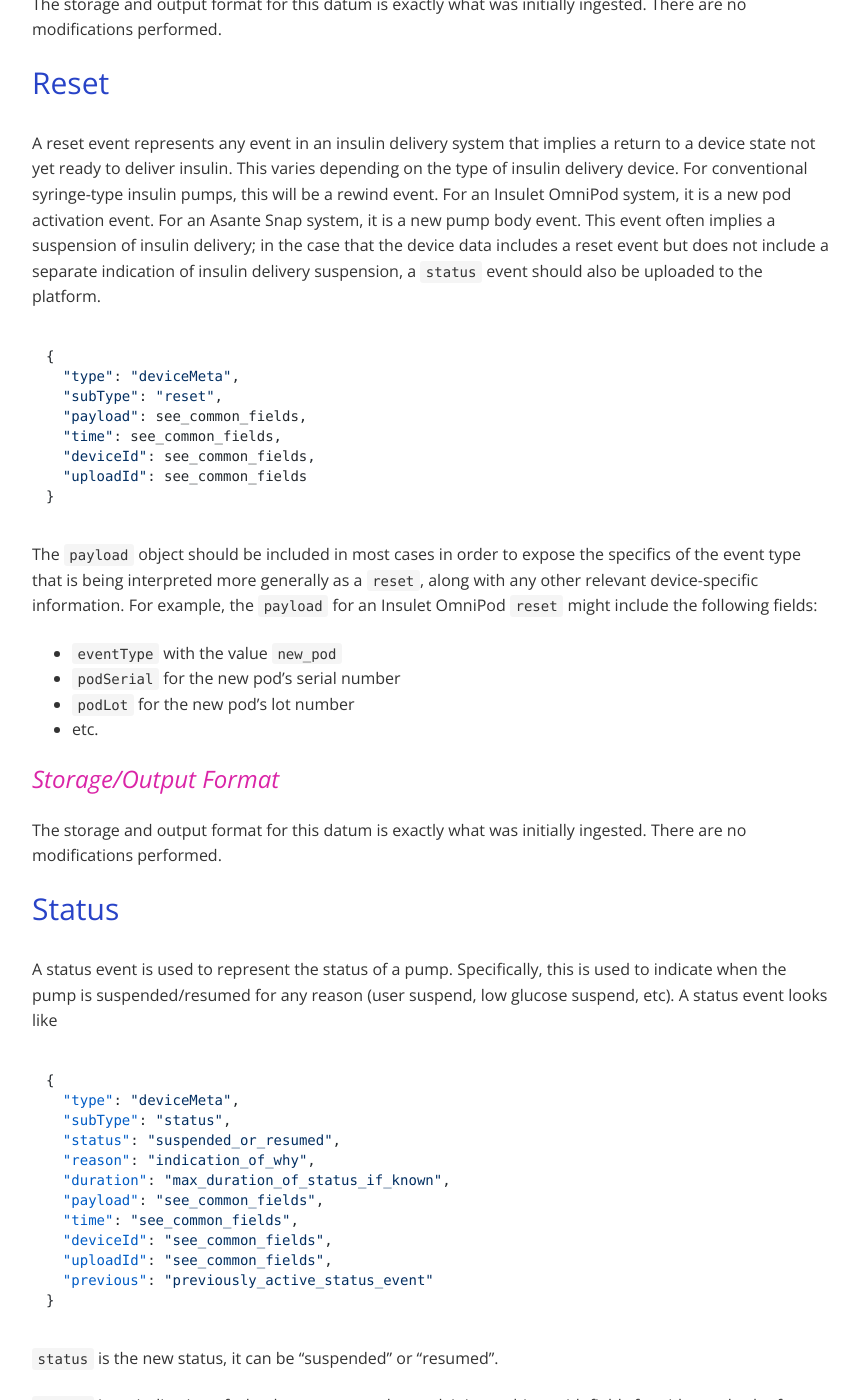
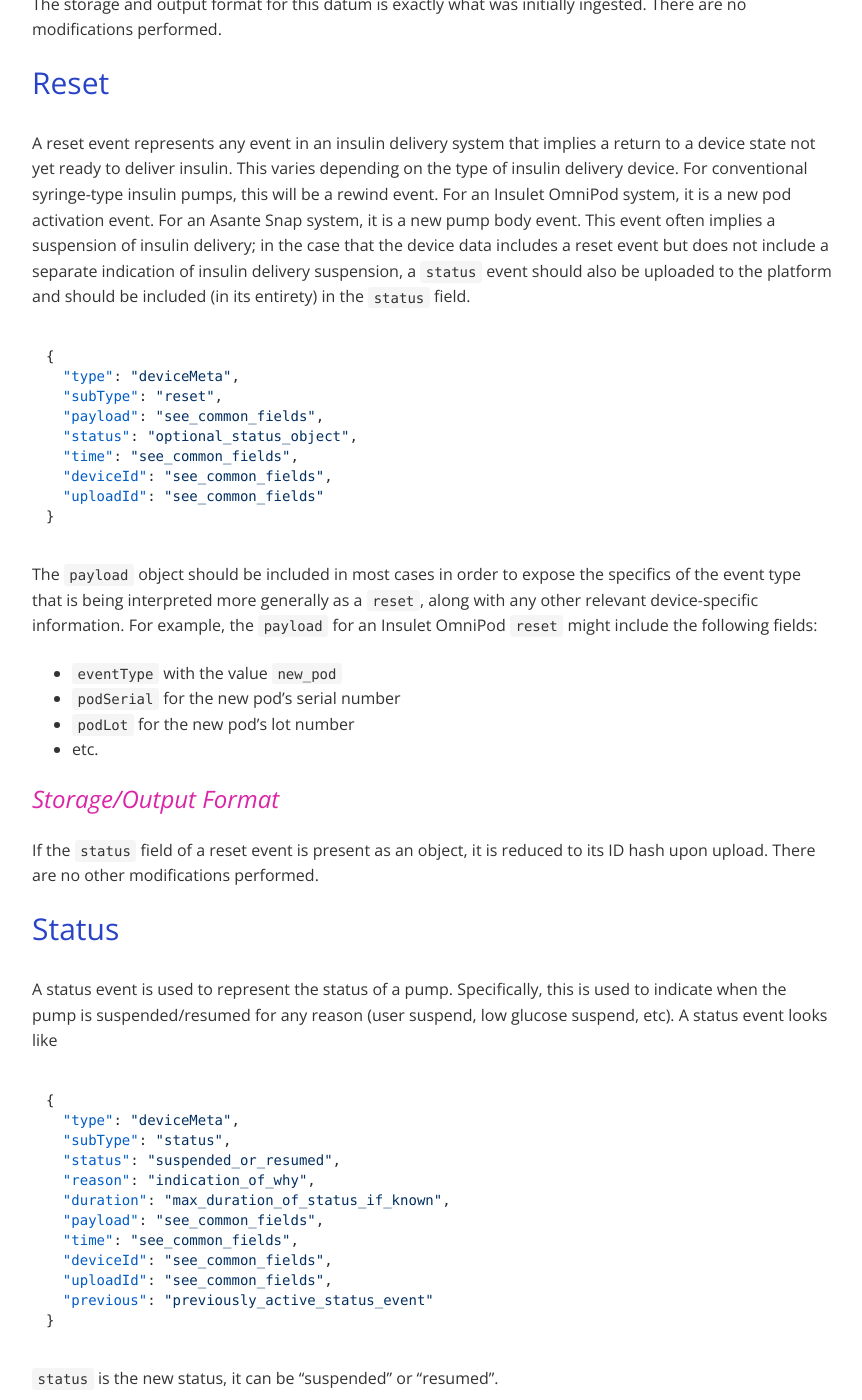
Before and after one commit to tidepool-org/tidepool-org.github.io, a Jekyll site: the page built from _docs/data-model/v1/device-meta.md, in a window 1280 px wide and 1400 px high, scrolled down 2183 px. Shown: the whole window, without its empty margins (208-1070 px from the left). Built offline with Jekyll 4.4.1, drawn with Linux system fonts in a browser that asks for light colours; nearby versions of some CDN libraries; some of the changed text lies outside the part shown.

Commit message:
fix pseudo-JSON; add optional status field to reset events

```diff
--- a/_docs/data-model/v1/device-meta.md
+++ b/_docs/data-model/v1/device-meta.md
@@ -25,11 +25,11 @@ An alarm event is used to represent a user-facing alarm from an insulin pump. An
 {
   "type": "deviceMeta",
   "subType": "alarm",
-  "alarmType": type_of_alarm_or_other,
-  "payload": see_common_fields,
-  "time": see_common_fields,
-  "deviceId": see_common_fields,
-  "uploadId": see_common_fields
+  "alarmType": "type_of_alarm_or_other",
+  "payload": "see_common_fields",
+  "time": "see_common_fields",
+  "deviceId": "see_common_fields",
+  "uploadId": "see_common_fields"
 }
 ~~~
 
@@ -59,11 +59,11 @@ A prime event represents the priming of either an infusion line (tubing) or an i
 {
   "type": "deviceMeta",
   "subType": "prime",
-  "primeTarget": tubing_or_cannula,
-  "volume": optional_units_delivered,
-  "time": see_common_fields,
-  "deviceId": see_common_fields,
-  "uploadId": see_common_fields
+  "primeTarget": "tubing_or_cannula",
+  "volume": "optional_units_delivered",
+  "time": "see_common_fields",
+  "deviceId": "see_common_fields",
+  "uploadId": "see_common_fields"
 }
 ~~~
 
@@ -77,16 +77,17 @@ The storage and output format for this datum is exactly what was initially inges
 
 ## Reset
 
-A reset event represents any event in an insulin delivery system that implies a return to a device state not yet ready to deliver insulin. This varies depending on the type of insulin delivery device. For conventional syringe-type insulin pumps, this will be a rewind event. For an Insulet OmniPod system, it is a new pod activation event. For an Asante Snap system, it is a new pump body event. This event often implies a suspension of insulin delivery; in the case that the device data includes a reset event but does not include a separate indication of insulin delivery suspension, a `status` event should also be uploaded to the platform.
+A reset event represents any event in an insulin delivery system that implies a return to a device state not yet ready to deliver insulin. This varies depending on the type of insulin delivery device. For conventional syringe-type insulin pumps, this will be a rewind event. For an Insulet OmniPod system, it is a new pod activation event. For an Asante Snap system, it is a new pump body event. This event often implies a suspension of insulin delivery; in the case that the device data includes a reset event but does not include a separate indication of insulin delivery suspension, a `status` event should also be uploaded to the platform and should be included (in its entirety) in the `status` field.
 
 ~~~json
 {
   "type": "deviceMeta",
   "subType": "reset",
-  "payload": see_common_fields,
-  "time": see_common_fields,
-  "deviceId": see_common_fields,
-  "uploadId": see_common_fields
+  "payload": "see_common_fields",
+  "status": "optional_status_object",
+  "time": "see_common_fields",
+  "deviceId": "see_common_fields",
+  "uploadId": "see_common_fields"
 }
 ~~~
 
@@ -99,7 +100,7 @@ The `payload` object should be included in most cases in order to expose the spe
 
 ### Storage/Output Format
 
-The storage and output format for this datum is exactly what was initially ingested.  There are no modifications performed.
+If the `status` field of a reset event is present as an object, it is reduced to its ID hash upon upload. There are no other modifications performed.
 
 ## Status
 
@@ -136,7 +137,7 @@ The `payload` object is expected to contain more information about the cause of
     "suspended": "automatic",
     "resumed": "automatic"
   },
-  "time": see_common_fields,
+  "time": "see_common_fields",
   "duration": 7200000,
   "payload": {
     "suspended": {
@@ -315,10 +316,10 @@ A calibration event represents a calibration of a CGM.  It looks like
 {
   "type": "deviceMeta",
   "subType": "calibration",
-  "value": bg_value_for_calibration,
-  "time": see_common_fields,
-  "deviceId": see_common_fields,
-  "uploadId": see_common_fields
+  "value": "bg_value_for_calibration",
+  "time": "see_common_fields",
+  "deviceId": "see_common_fields",
+  "uploadId": "see_common_fields"
 }
 ~~~
 
```
